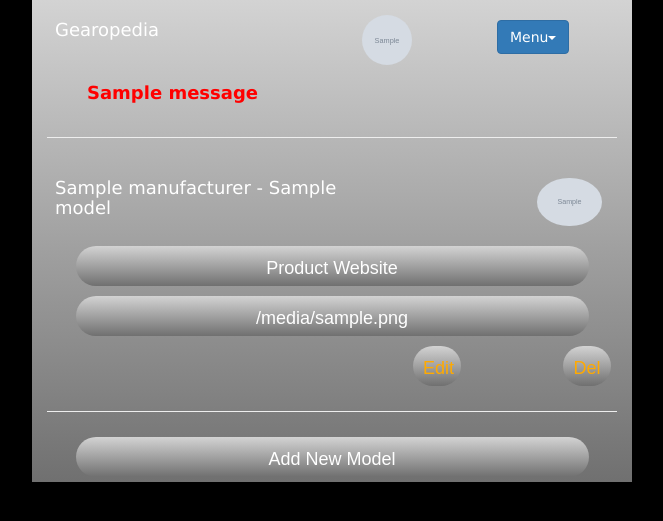
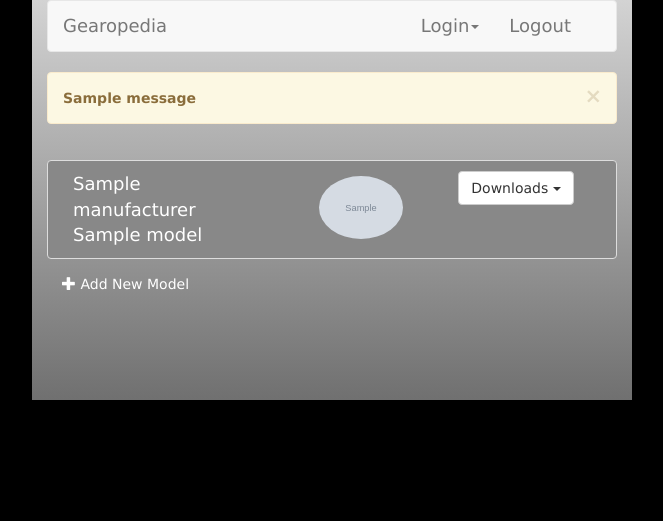
Before and after one commit to stevenmarr/gearopedia, a Flask app: template gearopedia/templates/view_models.html in a window 1280 px wide. Shown: the top 521 px of the page, without its empty margins (308-971 px from the left). Run offline with Flask 2, Linux system fonts and the light colour scheme; the template is opened without the code that fills it: most values are stand-ins (such as "Sample title", 1, 10 or a date in 2020); grey boxes marked "Sample" are stand-in pictures; one stand-in notice (Sample message) is shown; parts of the project's set-up code (start-up, migrations or seed data) failed here and were passed over; some libraries are stand-ins or nearby versions.

Commit message:
Incorporate more bootstrap

```diff
--- a/gearopedia/static/css/style.css
+++ b/gearopedia/static/css/style.css
@@ -18,7 +18,7 @@ a {color: #ffffff;}
 a:hover{color: #ffffff;text-decoration: none;}
 a:visited{color:#ffffff;}
 h3{color: #ffffff; padding-left: 8px; font-size: 18px}
-img{width: 30%; height: 30%; margin: 15px; max-height: 100px; max-width: 100px}
+img{width: 100%; height: 100%; margin: 5px; max-height: 100px; max-width: 100px}
 li {list-style: none}
 ul {font-size: 18px ;color: #f9ffff}
 input {margin: 5px}
--- a/gearopedia/templates/main.html
+++ b/gearopedia/templates/main.html
@@ -1,7 +1,12 @@
 <!DOCTYPE html>
 <html>
 <head>
-    <meta content="width=device-width, initial-scale=1" name="viewport">
+    {% if title %}
+    <title>{{ title }} - gearopedia</title>
+    {% else %}
+    <title>gearopedia</title>
+    {% endif %}
+    <meta content="width=device-width, initial-scale=1.0" name="viewport">
     <meta content="profile email" name="google-signin-scope">
     <meta content="{{CLIENT_ID}}" name="google-signin-client_id">
     <link href="/static/css/bootstrap.min.css" rel="stylesheet">
@@ -26,13 +31,13 @@
         var xhr = new XMLHttpRequest();
         var url = "http://" + self.location.hostname + ":8080/tokensignin";
         //var url = "http://" + self.location.hostname + "/tokensignin";
-	xhr.open('POST', url);
+	   xhr.open('POST', url);
         xhr.setRequestHeader('Content-Type','application/x-www-form-urlencoded');
         xhr.onload = function() {
             console.log('Status ' + xhr.responseText);
         };
         xhr.send('idtoken=' + id_token);
-
+        //var refresh = setInterval(location.reload(), 6000);
     }
 
     function signOut() {
@@ -55,83 +60,103 @@
             }, 400);
         });
     }
-
+    function signincallback() {
+        setTimeout(function() {
+        window.location.href = window.location.pathname;
+        }, 3000);
+    }
    </script>
-   <title>Gearopedia</title>
 </head>
-
 <body>
     <div class="container">
-        <div class="row">
-            <div class="col-xs-6 col-md-3">
-                <h3>Gearopedia</h3>
-            </div>{% if login_session['name'] %}
-
-            <div class="col-xs-6 col-md-3">
-                <div style="margin-top:20px">
-                 <div class="g-signin2"  data-onsuccess="onSignIn"
-                    data-theme="light"></div>
-
-                </div>
+        <!--NEW NAV BAR OPEN -->
+        <nav class="navbar navbar-default">
+          <div class="container-fluid">
+            <!-- Brand and toggle get grouped for better mobile display -->
+            <div class="navbar-header">
+              <button type="button" class="navbar-toggle collapsed" data-toggle="collapse" data-target="#bs-example-navbar-collapse-1" aria-expanded="false">
+                <span class="sr-only">Toggle navigation</span>
+                <span class="icon-bar"></span>
+                <span class="icon-bar"></span>
+                <span class="icon-bar"></span>
+                <span class="icon-bar"></span>
+              </button>
+              <a class="navbar-brand" href="/">Gearopedia</a>
             </div>
 
-            <div class="col-xs-6 col-md-3"><img class="img-circle" src=
-            "{{login_session['picture']}}" style=
-            "height:50px; width:50px"></div>{% else %}
+            <!-- Collect the nav links, forms, and other content for toggling -->
+            <div class="collapse navbar-collapse" id="bs-example-navbar-collapse-1">
+              <ul class="nav navbar-nav" style="float:right;">
 
-            <div class="col-xs-6">
-                <div style="margin-top:20px">
-                   <div class="g-signin2" data-onsuccess="onSignIn"
-                    data-theme="dark"></div>
+            {% if login_session['provider']=="Google" %}
+                <li>
+                <div class="g-signin2" data-onsuccess="onSignIn" data-theme="light" style="padding:5px;">
                 </div>
-            </div>{% endif %} <!-- drop down menu -->
+                </li>
+            {% else %}
+            <li class="dropdown">
+                <a href="#" class="dropdown-toggle" data-toggle="dropdown" role="button" aria-haspopup="true" aria-expanded="false">Login<span class="caret"></span></a>
+                <ul class="dropdown-menu">
 
-            <div class="col-xs-6 col-md-3" style=
-            "height:80px; padding-top:20px">
-                <div>
-                    <div class="dropdown">
-                        <button class="btn btn-primary dropdown-toggle"
-                        data-toggle="dropdown" type="button">Menu<span class=
-                        "caret"></span></button>
 
-                        <ul class="dropdown-menu" style=
-                        "min-width:100px; font-size:18px">
-                            <li>
-                                <a href=
-                                "{{url_for('default')}}">Home</a>
-                            </li>
+                 <li> <div class="g-signin2"
 
-                            <li>
-                                {% if login_session['name'] %}
-                                <a href="#"onclick="signOut();">Logout</a>
-                                {% endif %}
-                            </li>
-                        </ul>
-                    </div>
+                                        data-onsuccess="onSignIn"
+
+                                        data-theme="light"
+                                        style="padding:5px;"
+                                        >
+
+                </div></li>
+               </ul>
+        </li>
+            {% endif %}
+            {% if login_session['name'] %}
+
+                    <li>
+                        <a style=" float:right;" href="#" onclick="signOut();">Logout</a>
+                    </li>
+
+                    {% endif %}
+
+              <!--<form class="navbar-form navbar-left" role="search">
+                <div class="form-group">
+                  <input type="text" class="form-control" placeholder="Search">
                 </div>
+                <button type="submit" class="btn btn-default">Submit</button>
+              </form>-->
+              </ul>
+
+            </div><!-- /.navbar-collapse -->
+          </div><!-- /.container-fluid -->
+        </nav>
+        <!-- NEW NAVBAR CLOSE -->
+
+        <!-- messaging -->
+        {% with messages = get_flashed_messages() %} {% if messages %}
+        <div class="bs-example bs-example-standalone" data-example-id="dismissible-alert-js">
+            <div class="alert alert-warning alert-dismissible fade in" role="alert">
+                <button type="button" class="close" data-dismiss="alert" aria-label="Close"><span aria-hidden="true">&times;</span></button>
+                    {% for message in
+                    messages%}
+                    <strong>{{ message }}</strong>
+                    {% endfor %}
             </div>
-        </div><!-- messaging -->
-        {% with messages = get_flashed_messages() %} {% if messages %}
-
-        <div class="row">
-            <div class="col-sm-12">
-                <ul>
-                    <li style="list-style: none">{% for message in
-                    messages%}</li>
-
-                    <li class="error"><strong>{{ message }}</strong></li>
-
-                    <li style="list-style: none">{% endfor %}</li>
-                </ul>
-            </div>
-        </div>{% endif %} {% endwith %}
-
+        </div>
+        {% endif %} {% endwith %}
+        <!-- close messaging -->
         <div class="row">
             <div class='col-sm-6'></div>
         </div>
-        <hr>
-        {% block maincontent %} {% endblock %} <!--close row-->
-         <!--close container-->
+
+        <div class ="row">
+            <div class="span12">
+                {% block maincontent %} {% endblock %}
+            <!--close span-->
+            </div>
+        <!--close row-->
+        </div>
+    <!--close container-->
     </div>
 </body>
 </html>
--- a/gearopedia/templates/view_models.html
+++ b/gearopedia/templates/view_models.html
@@ -1,59 +1,71 @@
 {% extends "main.html" %}
 {% block maincontent %}
+
+
+<!--<div class="panel panel-default" style="background-color:#888; margin:15px">
+   <div class="panel-heading">{{category.name}}</div>-->
+<ul class="list-group" style="margin:15px; ">
+<!--<div class="list-group" style="background-color:#888; margin:15px">-->
 {% for model in models %}
 
+   <li class="list-group-item" style="background-color:#888; padding:10px;">
       <div class="row">
-      <h3>
-      <div class="col-xs-7">
-         {{model.manufacturer}} -
 
-         {{model.name}}
-      </div>
-
-      <div class="col-xs-5">
-         <img class="img-circle" src="{{model.image_path}}" style="float:right; margin-top:0px" >
-      </div>
-   </h3>
-   </div>
-
-<div class ="row">
+   <!--<div class="panel-body" >-->
+         <div class="col-md-5">
          <div class="col-xs-12">
             {% if model.product_url != "" %}
-	<a id="button" href='{{model.product_url}}'>Product Website </a>
+            <a href='{{model.product_url}}'>{{model.manufacturer}}<br>{{model.name}}</a>
+            {% else %}
+            <a  href='#'>{{model.manufacturer}}<br>{{model.name}}  </a>
             {% endif %}
          </div>
          </div>
+         <div class="col-md-3">
+         <div class="col-xs-12">
+            <img class="img-circle" src="{{model.image_path}}">
+         </div>
+         </div>
+         <div class="col-md-4">
+         <div class="col-xs-12">
             {% if login_session['name'] %}
 
+            <div class="dropdown">
+             <button class="btn btn-default dropdown-toggle" type="button" id="dropdownMenu1" data-toggle="dropdown" aria-haspopup="true" aria-expanded="true" >
+             Downloads
+            <span class="caret"></span>
+            </button>
+            <ul class="dropdown-menu" aria-labelledby="dropdownMenu1" style="margin-right:10px;">
             {% if files %}
             {% for file in files %}
             {% if file.model_id == model.id %}
-   <div class="row">
-      <div class="col-xs-12">
-         <a id="button" href='{{file.path}}'>{{file.file_type}}</a>
+            <li><a href='{{file.path}}'>{{file.file_type}}</a></li>
+            {% endif %}
+            {% endfor %}
+            <li role="separator" class="divider"></li>
+            <li><a href='{{url_for('editmodel', model_id=model.id)}}'>Edit</a></li>
+            </ul>
+            </div>
+            {% endif %}
          </div>
          </div>
          {% endif %}
+     </div>
+   </li>
+
+
+
+
 {% endfor %}
-   {% endif %}
-   <div class="row">
-      <div class="col-md-6">
-      </div>
-      <div class="col-xs-6 col-md-3">
-         <a id="button2"  href='{{url_for('editmodel', model_id=model.id)}}'>Edit</a>
-      </div>
-      <div class="col-xs-6 col-md-3">
-         <a id="button2" href='{{url_for('deletemodel', model_id=model.id)}}'>Del</a>
-      </div>
+</ul>
 
-   </div>
-{% endif %}
-{% endfor %}
+
 {% if login_session['name'] %}
-<hr>
-<div class = "row">
-<div class="col-xs-12">
-   <a id="button" href='{{url_for('addmodel', category_id = category_id)}}'>Add New Model</a>
+
+<div class = "row" style="margin-left:15px; margin-bottom:50px">
+<div class="col-xs-12" >
+
+   <a href='{{url_for('addmodel', category_id = category_id)}}'><span class="glyphicon glyphicon-plus" aria-hidden="true"></span> Add New Model</a>
 </div>
 </div>
 {% endif %}
```
Also changed, not shown: gearopedia/templates/add_category.html (+11 -6 lines), gearopedia/templates/default.html (+12 -9 lines), gearopedia/templates/model_form.html (+28 -10 lines), gearopedia/views.py (+8 -0 lines), 1 other file. Lines whose indentation alone changed are shown as unchanged.
